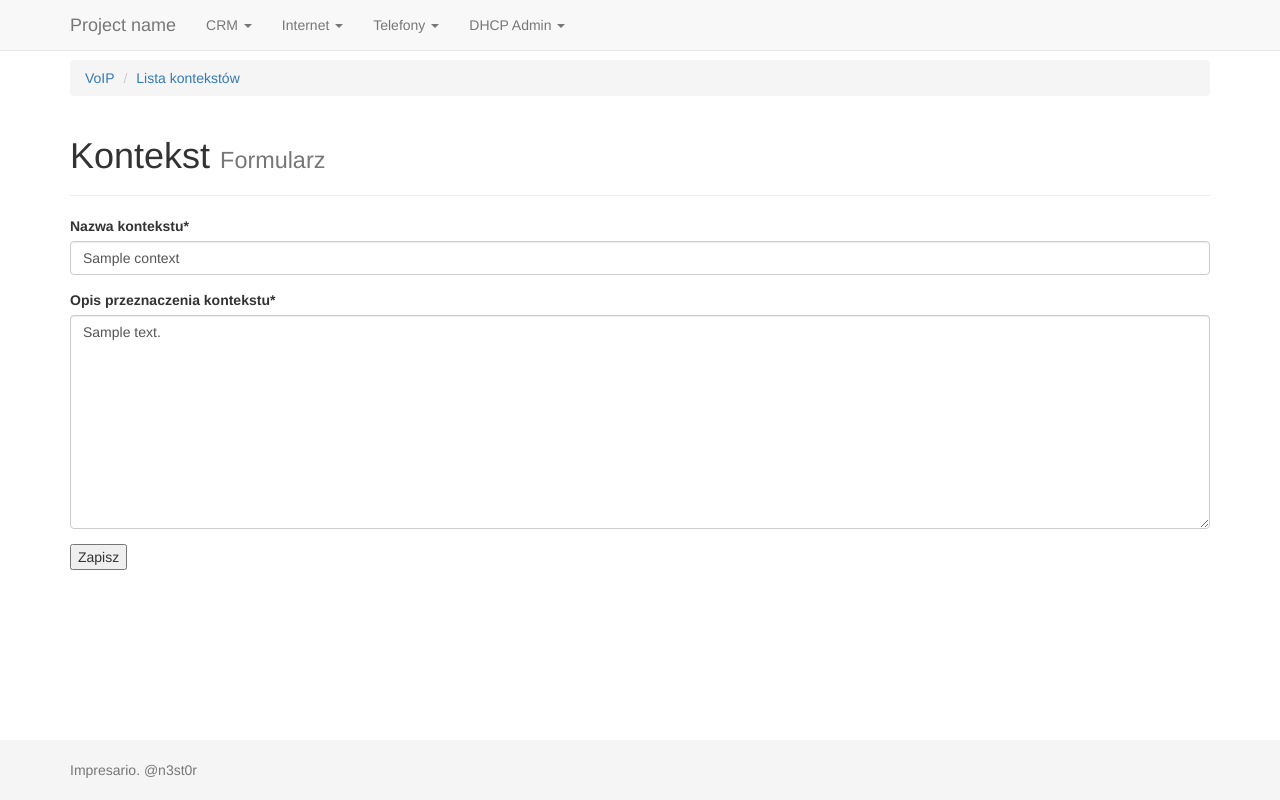
After one commit to n3st0r/impresario, a Django app: page /voip/context/1/ in a window 1280 px wide. The commit adds this page. Run offline with Django 3.2, Linux system fonts and the light colour scheme; tables that the repository leaves empty hold one stand-in row (values such as "Sample post"); parts of the project's set-up code (start-up, migrations or seed data) failed here and were passed over; some libraries are stand-ins or nearby versions.

Commit message:
Added new views for voip contexts

```diff
--- a/crm/urls.py
+++ b/crm/urls.py
@@ -23,6 +23,7 @@ urlpatterns = [
     url(r'^voip/device/', include('voiper.urls.devices', namespace='voiper')),
     url(r'^voip/number/', include('voiper.urls.numbers', namespace='voip_numbers')),
     url(r'^voip/dhcp/', include('voiper.urls.dhcp', namespace='voip_dhcp')),
+    url(r'^voip/context/', include('voiper.urls.context', namespace='voip_context')),
 ]
 
 if settings.DEBUG:
--- /dev/null
+++ b/impresario/templates/contexts/form.html
@@ -0,0 +1,24 @@
+{% extends "base.html" %}
+{% load crispy_forms_tags %}
+{% crispy form %}
+
+
+{% block title %}{{ block.super }} - Impresario{% endblock %}
+
+{% block content %}
+<ol class="breadcrumb">
+  <li><a href="#">VoIP</a></li>
+  <li><a href="/voip/context">Lista kontekstów</a></li>
+</ol>
+
+<div class="page-header">
+    <h1>Kontekst <small>Formularz</small></h1>
+</div>
+
+<form method="post" action="./">
+    {% csrf_token %}
+    {% crispy form %}
+    <p><input type="submit" value="Zapisz"></p>
+</form>
+
+{% endblock %}
--- a/impresario/templates/devices/list.html
+++ b/impresario/templates/devices/list.html
@@ -5,7 +5,7 @@
 {% block content %}
 
 <ol class="breadcrumb">
-  <li><a href="#">Voip</a></li>
+  <li><a href="#">VoIP</a></li>
   <li class="active">Lista urządzeń</li>
 </ol>
 
--- a/impresario/templates/menu.html
+++ b/impresario/templates/menu.html
@@ -52,7 +52,8 @@
                         <li><a href="/voip/number/add/">Dodaj numer</a></li>
                         <li role="separator" class="divider"></li>
                         <li class="dropdown-header">Definicje kontekstów</li>
-                        <li><a href="#">Lista kontekstów</a></li>
+                        <li><a href="/voip/context/">Lista kontekstów</a></li>
+                        <li><a href="/voip/context/add/">Dodaj kontekst</a></li>
                         <li role="separator" class="divider"></li>
                         <li class="dropdown-header">Definicje Urządzeń</li>
                         <li><a href="/voip/device/">Lista urządzeń</a></li>
--- a/voiper/forms.py
+++ b/voiper/forms.py
@@ -1,7 +1,16 @@
 # -*- coding: UTF-8 -*-
 from django import forms
 from crispy_forms.helper import FormHelper
-from voiper.models import Device, Number
+from voiper.models import Context, Device, Number
+
+
+class ContextForm(forms.ModelForm):
+    class Meta:
+        model = Context
+        fields = [
+            'name',
+            'description',
+        ]
 
 
 class DeviceForm(forms.ModelForm):
--- a/voiper/models/context.py
+++ b/voiper/models/context.py
@@ -1,4 +1,5 @@
 from django.db import models
+from django.core.urlresolvers import reverse
 
 
 class Context(models.Model):
@@ -7,3 +8,6 @@ class Context(models.Model):
 
     def __str__(self):
         return self.name
+
+    def get_absolute_url(self):
+        return reverse("voip_context:edit", kwargs={'pk': self.pk})
--- /dev/null
+++ b/voiper/views/contexts.py
@@ -0,0 +1,31 @@
+# -*- coding: UTF-8 -*-
+from django.views.generic import ListView, CreateView, UpdateView
+from django.core.urlresolvers import reverse
+
+from voiper.models import Context
+from voiper.forms import ContextForm
+
+
+class ContextList(ListView):
+    queryset = Context.objects.all()
+    model = Context
+    template_name = 'contexts/list.html'
+
+
+class ContextAdd(CreateView):
+    form_class = ContextForm
+    model = Context
+    template_name = 'contexts/edit.html'
+
+    def get_success_url(self):
+        return reverse('voip_context:list')
+
+
+class ContextEdit(UpdateView):
+    form_class = ContextForm
+    model = Context
+    template_name = 'contexts/form.html'
+    context_object_name = 'context'
+
+    def get_success_url(self):
+        return reverse('voip_context:list')
```
Also changed, not shown: impresario/templates/contexts/list.html (renamed from impresario/templates/numbers/list.html, +6 -9 lines), voiper/urls/context.py (added, +17 -0 lines).
